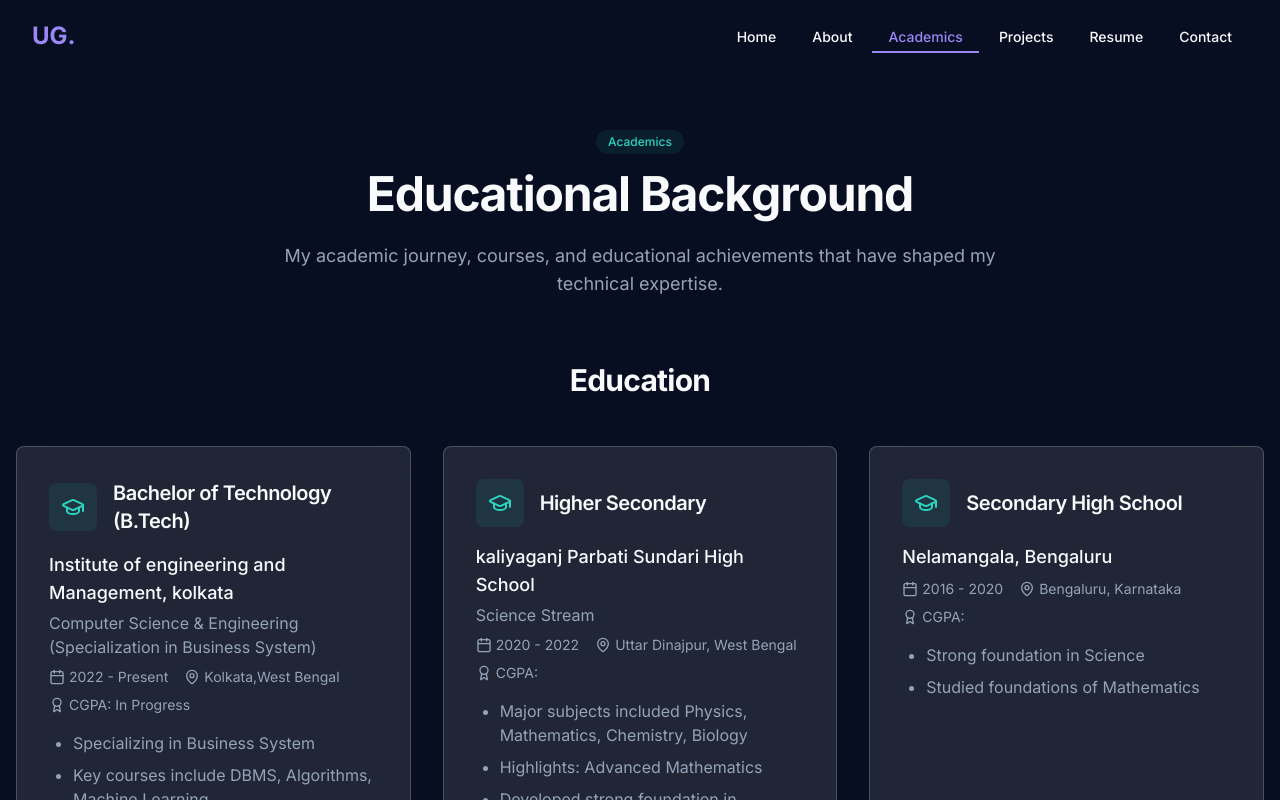
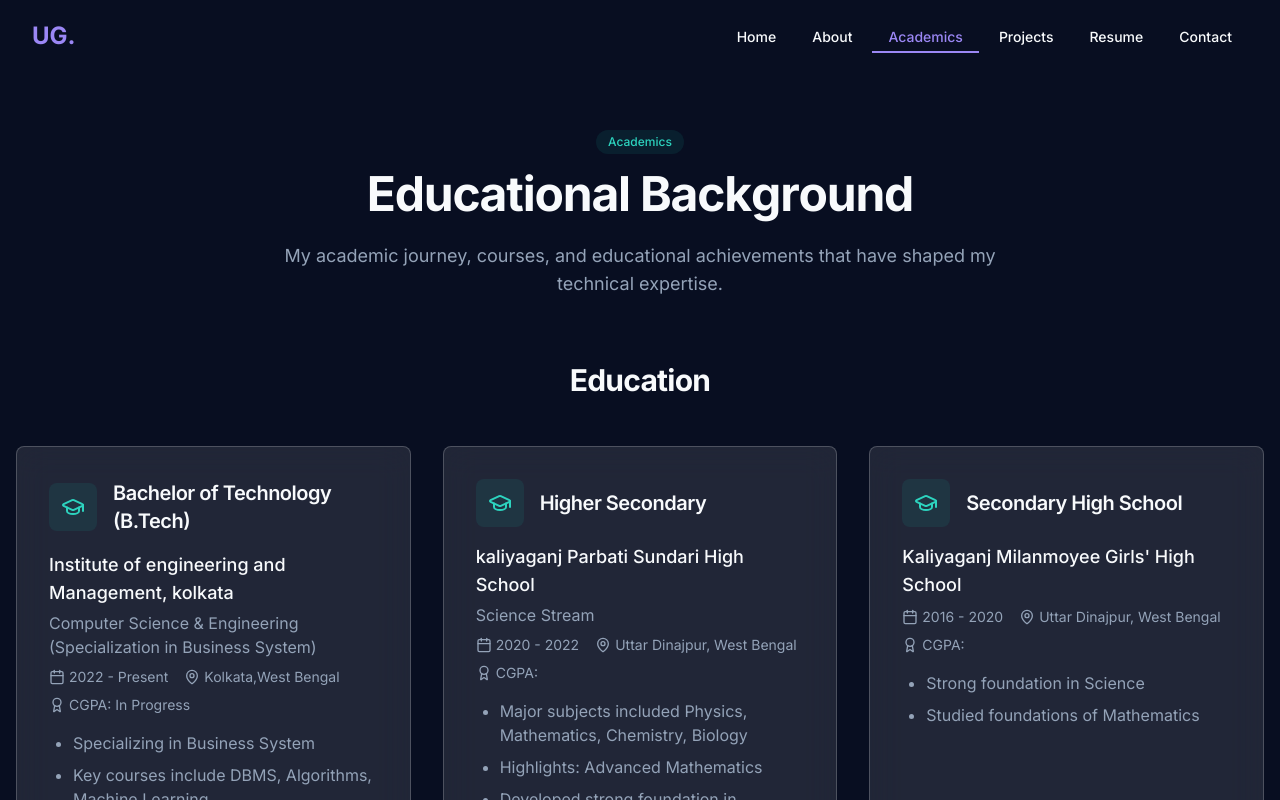
Before and after one commit to ChandaRiddhima04/portfolio, a React (Vite) app: page /academics in a window 1280 px wide. Shown: the top 800 px of the page. Built offline with nearby package versions, Linux system fonts and the light colour scheme.

Commit message:
Update Academics.tsx

```diff
--- a/src/pages/Academics.tsx
+++ b/src/pages/Academics.tsx
@@ -43,10 +43,10 @@ const Academics = () => {
     },
     {
       id: 3,
-      institution: "Nelamangala, Bengaluru",
+      institution: "Kaliyaganj Milanmoyee Girls' High School",
       degree: "Secondary High School",
       duration: "2016 - 2020",
-      location: "Bengaluru, Karnataka",
+      location: "Uttar Dinajpur, West Bengal",
       Percentage: "96.57",
       details: [
         "Strong foundation in Science",
```
